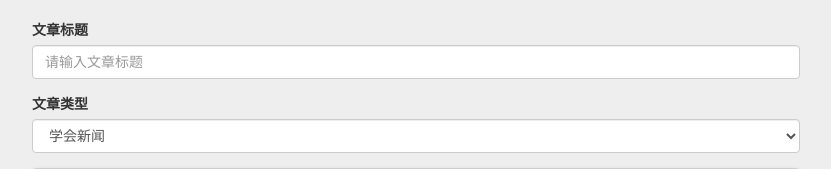
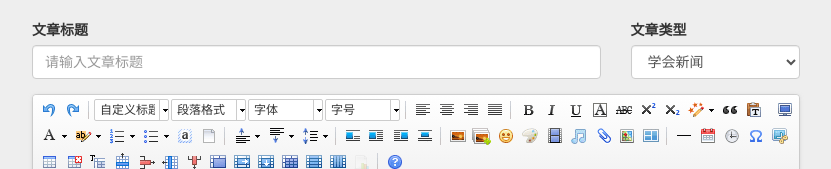
Before and after one commit to leezerofly/Academic-society, a PHP site: page /views/articleInput.php in a window 1280 px wide. Shown: the part 120-289 px from the top of the page, without its empty margins (224-1055 px from the left). Run offline with PHP 8.4, Linux system fonts and the light colour scheme.

Commit message:
发布文章页样式

```diff
--- a/views/articleInput.php
+++ b/views/articleInput.php
@@ -25,14 +25,15 @@
 </head>
 <body>
   <div class="mainpart">
-    <form  action="addArticle.php" method="post">
+    <form action="addArticle.php" method="post">
+      <div class="row">
         <!-- 文章标题 -->
-        <div class="form-group">
+        <div class="form-group col-md-9">
             <label for="articleTitle">文章标题</label>
             <input type="text" class="form-control" id="articleTitle" name="articleTitle" placeholder="请输入文章标题" required>
         </div>
         <!-- 文章类型 -->
-        <div class="form-group">
+        <div class="form-group col-md-3">
             <label for="articleTypeId">文章类型</label>
             <select class="form-control" id="articleTypeId" name="articleTypeId"  >
                 <option value ="1">学会新闻</option>
@@ -53,6 +54,7 @@
                 ?>
             </select>
         </div>
+      </div>
 
         <!-- 引入ueditor -->
         <script id="editor" name="articleContent" type="text/plain" style="width:100%;height:500px;"></script>
```
